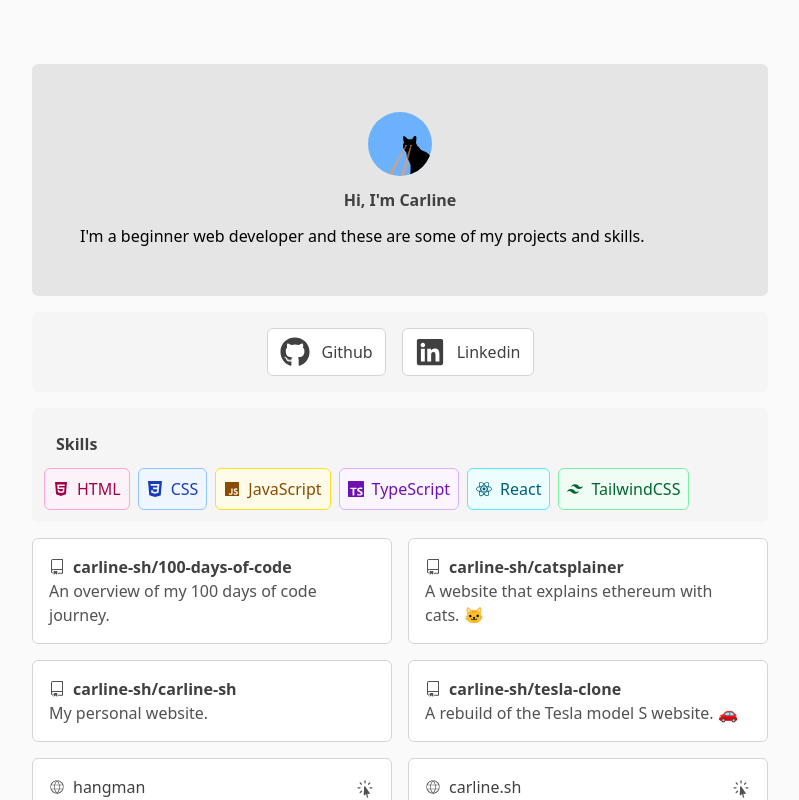
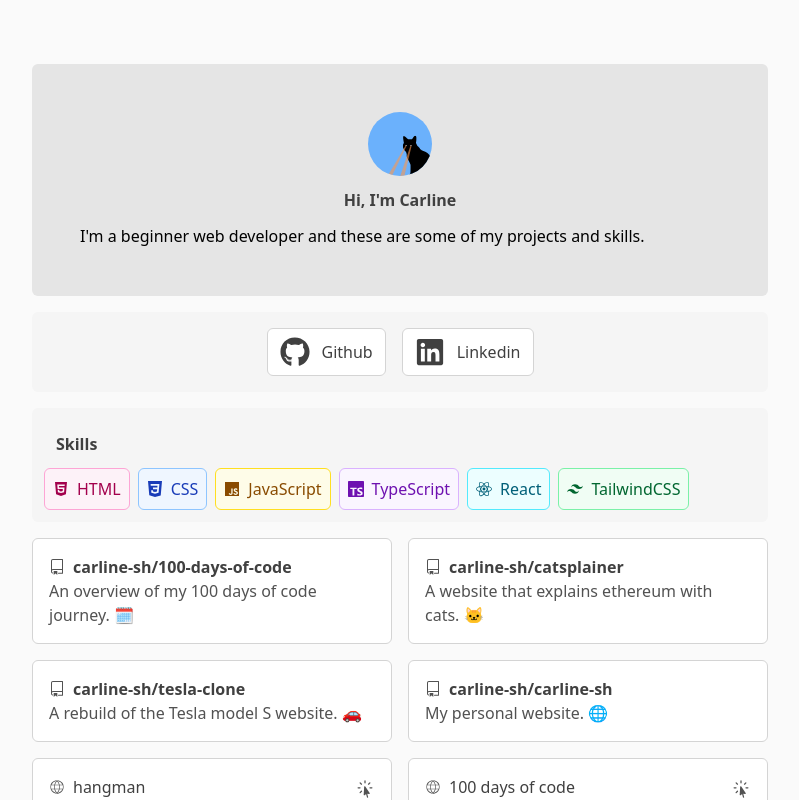
Before and after one commit to carline-sh/carline-sh, a React (Vite) app: page / in a window 1280 px wide. Shown: the whole page, without its empty margins (240-1039 px from the left). Built offline with nearby package versions, Linux system fonts and the light colour scheme.

Commit message:
make prettier

```diff
--- a/src/App.tsx
+++ b/src/App.tsx
@@ -93,19 +93,19 @@ function App() {
             {[
               {
                 name: "carline-sh/100-days-of-code",
-                text: "An overview of my 100 days of code journey. ",
+                text: "An overview of my 100 days of code journey. 🗓️",
               },
               {
                 name: "carline-sh/catsplainer",
                 text: "A website that explains ethereum with cats. 🐱",
               },
               {
-                name: "carline-sh/carline-sh",
-                text: "My personal website. ",
+                name: "carline-sh/tesla-clone",
+                text: "A rebuild of the Tesla model S website. 🚗",
               },
               {
-                name: "carline-sh/tesla-clone",
-                text: "A rebuild of the Tesla model S website. 🚗",
+                name: "carline-sh/carline-sh",
+                text: "My personal website. 🌐",
               },
             ].map((title) => (
               <Repository title={title.name} text={title.text} />
@@ -114,7 +114,6 @@ function App() {
               title="hangman"
               url="https://carline-sh.github.io/100-days-of-code/hangman/"
             />
-            <Website title="carline.sh" url="https://carline.sh" />
             <Website
               title="100 days of code"
               url="https://carline-sh.github.io/100-days-of-code/"
```
